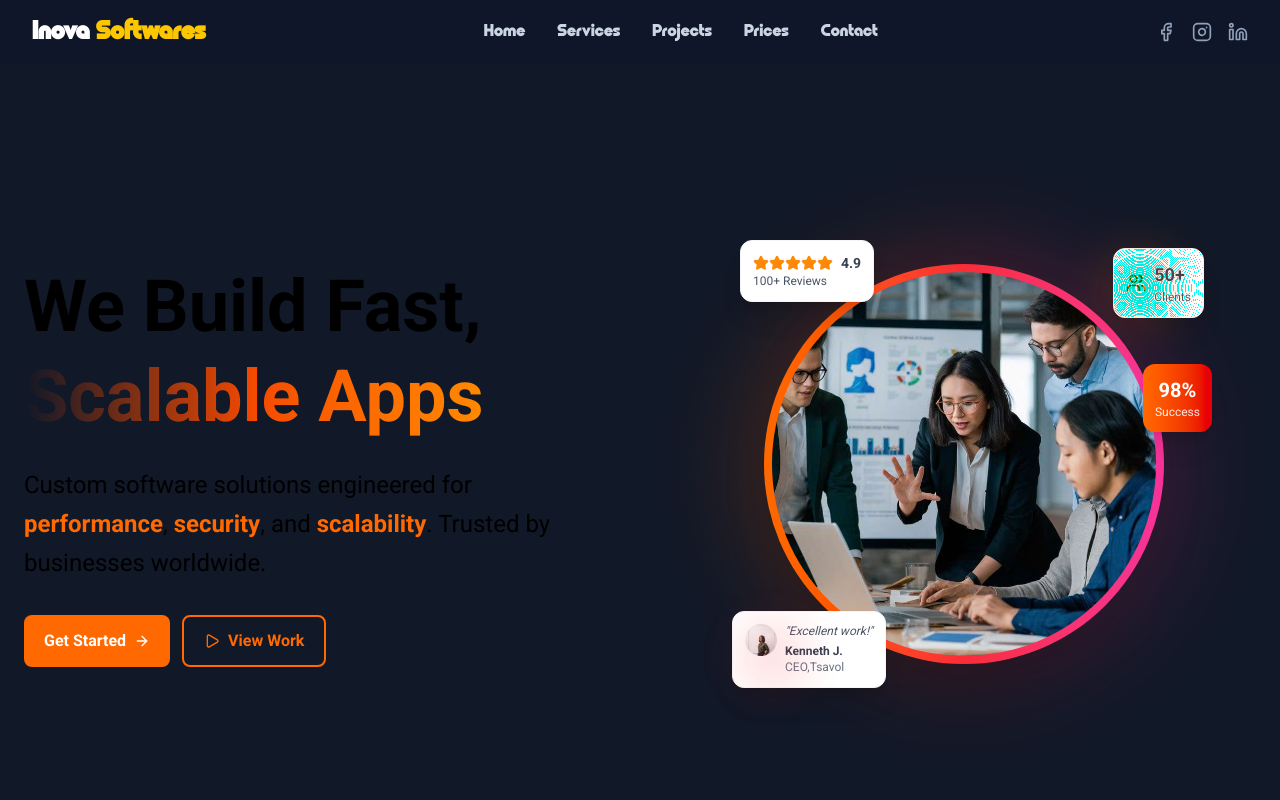
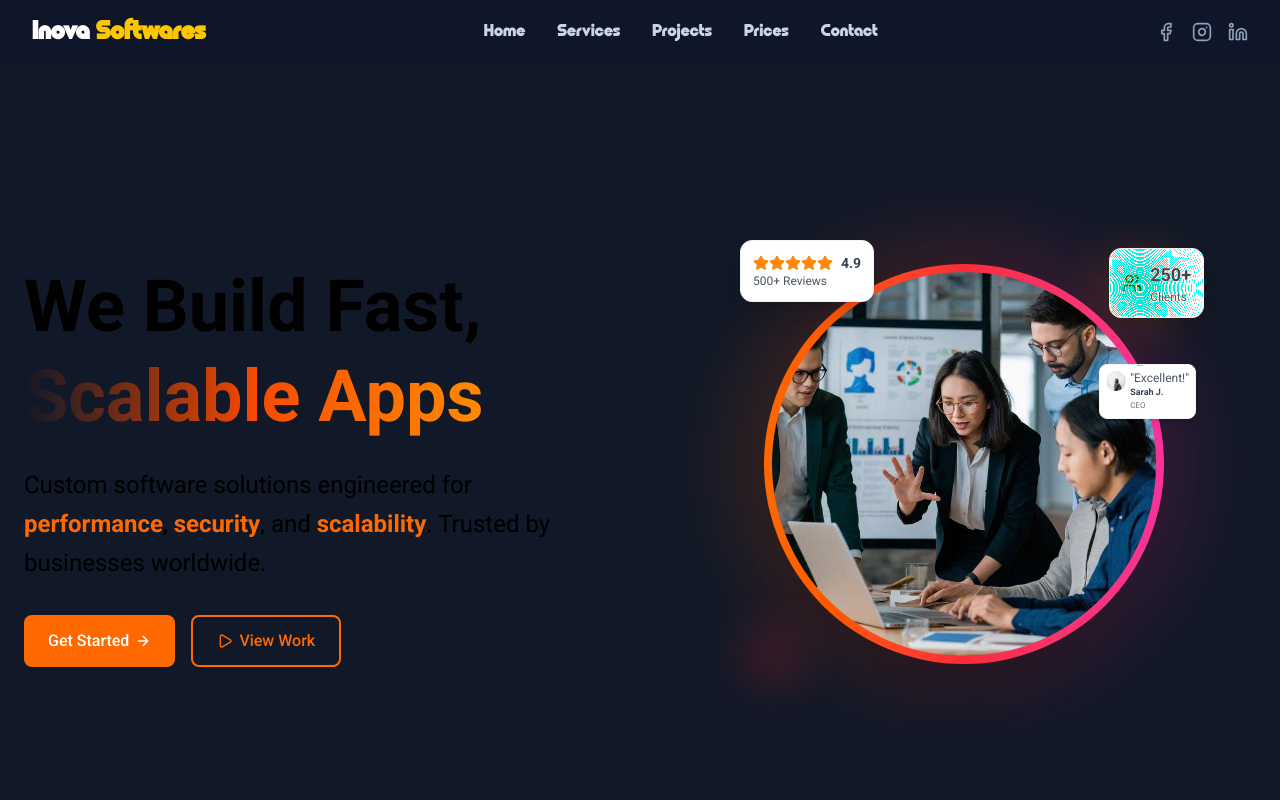
Before and after one commit to Brian-Rotich20/inovasoftwares, a Next.js app: page / in a window 1280 px wide. Shown: the top 800 px of the page. Built offline with nearby package versions, Linux system fonts and the light colour scheme.

Commit message:
modified hero

```diff
--- a/app/components/Footer.tsx
+++ b/app/components/Footer.tsx
@@ -102,7 +102,7 @@
               <div className="flex items-center space-x-3">
                 <Phone className="w-4 h-4 text-yellow-400 flex-shrink-0" />
                 <a href="tel:+254700000000" className="text-slate-300 hover:text-blue-400 text-sm transition-colors">
-                  +254 700 000 000
+                  +254 720 060 728
                 </a>
               </div>
               <div className="flex items-center space-x-3">
--- a/app/components/HeroSection.tsx
+++ b/app/components/HeroSection.tsx
@@ -17,7 +17,7 @@
           {/* Left content */}
           <div className="space-y-6 lg:space-y-8 text-center lg:text-left">
             <div className="space-y-4 lg:space-y-6">
-              <h1 className="text-3xl sm:text-4xl md:text-5xl lg:text-6xl xl:text-7xl font-bold text-text-hero leading-tight">
+              <h1 className="text-4xl sm:text-5xl md:text-5xl lg:text-6xl xl:text-7xl font-bold text-text-hero leading-tight">
                 We Build Fast,{" "}
                 <span className="bg-gradient-to-r from-primary via-orange-600 to-orange-400 bg-clip-text text-transparent">
                   Scalable Apps
@@ -33,14 +33,15 @@
               </p>
             </div>
 
-            {/* CTA Buttons - 2 column grid on mobile */}
-          <div className="grid grid-cols-1 sm:grid-cols-2 lg:flex gap-2 lg:gap-3 max-w-md mx-auto lg:max-w-none lg:mx-0">
-            <button className="group bg-orange-500 hover:bg-orange-600 text-white text-sm lg:text-base px-4 lg:px-5 py-2.5 lg:py-3 rounded-lg font-semibold transition-all duration-300 transform hover:scale-105 hover:shadow-lg flex items-center justify-center space-x-2">
+          {/* CTA Buttons - Compact & 2-column on mobile */}
+          <div className="grid grid-cols-2 sm:grid-cols-2 lg:flex gap-2 sm:gap-3 lg:gap-4 max-w-sm mx-auto lg:max-w-none lg:mx-0">
+            <button className="group bg-orange-500 hover:bg-orange-600 text-white text-sm sm:text-base lg:text-base px-4 sm:px-5 lg:px-6 py-2.5 sm:py-3 lg:py-3 rounded-lg font-medium transition-all duration-300 transform hover:scale-105 hover:shadow-lg flex items-center justify-center space-x-1.5">
               <span>Get Started</span>
-              <ArrowRight className="w-4 h-4 group-hover:translate-x-1 transition-transform" />
+              <ArrowRight className="w-3.5 lg:w-4 h-3.5 lg:h-4 group-hover:translate-x-1 transition-transform" />
             </button>
-            <button className="group border-2 border-orange-500 text-orange-500 hover:bg-orange-500 hover:text-white text-sm lg:text-base px-4 lg:px-5 py-2.5 lg:py-3 rounded-lg font-semibold transition-all duration-300 flex items-center justify-center space-x-2">
-              <Play className="w-4 h-4" />
+
+            <button className="group border-2 border-orange-500 text-orange-500 hover:bg-orange-500 hover:text-white text-sm sm:text-base lg:text-base px-4 sm:px-5 lg:px-6 py-2.5 sm:py-3 lg:py-3 rounded-lg font-medium transition-all duration-300 flex items-center justify-center space-x-1.5">
+              <Play className="w-3.5 lg:w-4 h-3.5 lg:h-4" />
               <span>View Work</span>
             </button>
           </div>
@@ -75,7 +76,7 @@
                   </div>
                   <span className="text-xs sm:text-sm font-semibold text-gray-700 dark:text-gray-300">4.9</span>
                 </div>
-                <p className="text-xs text-gray-600 dark:text-gray-400">100+ Reviews</p>
+                <p className="text-xs text-gray-600 dark:text-gray-400">500+ Reviews</p>
               </div>
 
               {/* Top-right: Happy Clients */}
@@ -83,41 +84,37 @@
                 <div className="flex items-center space-x-1 sm:space-x-2">
                   <Users className="w-4 sm:w-5 h-4 sm:h-5 text-orange-500" />
                   <div>
-                    <div className="text-sm sm:text-lg font-bold text-gray-700 dark:text-gray-300">50+</div>
+                    <div className="text-sm sm:text-lg font-bold text-gray-700 dark:text-gray-300">250+</div>
                     <div className="text-xs text-gray-600 dark:text-gray-400">Clients</div>
                   </div>
                 </div>
               </div>
 
-              {/* Bottom-left: Client Testimonial - Much smaller */}
-              <div className="absolute -bottom-4 sm:-bottom-6 -left-6 sm:-left-8 bg-white dark:bg-gray-800 rounded-lg sm:rounded-xl shadow-lg sm:shadow-xl p-2 sm:p-3 border border-gray-100 dark:border-gray-700 max-w-32 sm:max-w-40">
-                <div className="flex items-start space-x-2">
-                  <div className="w-6 sm:w-8 h-6 sm:h-8 rounded-full overflow-hidden flex-shrink-0">
+                {/* Top-right: Small Client Testimonial */}
+                <div className="absolute top-1/4 -right-6 sm:-right-8 bg-white dark:bg-gray-800 rounded-lg shadow-md p-1.5 border border-gray-100 dark:border-gray-700 max-w-24 sm:max-w-28">
+                  <div className="flex items-start space-x-1">
+                    <div className="w-5 h-5 rounded-full overflow-hidden flex-shrink-0">
                       <Image
                         src="/client-avatar.jpeg"
                         alt="Client testimonial"
-                      width={32}
-                      height={32}
+                        width={20}
+                        height={20}
                         className="w-full h-full object-cover"
                       />
                     </div>
                     <div>
-                    <p className="text-xs text-gray-600 dark:text-gray-400 italic mb-1 leading-tight">
-                      "Excellent work!"
+                      <p className="text-xs text-gray-600 dark:text-gray-400  leading-tight">
+                        "Excellent!"
                       </p>
-                    <p className="text-xs font-semibold text-gray-700 dark:text-gray-300">Kenneth J.</p>
-                    <p className="text-xs text-gray-500 dark:text-gray-500">CEO,Tsavol</p>
+                      <p className="text-[9px] font-semibold text-gray-700 dark:text-gray-300">Sarah J.</p>
+                      <p className="text-[8px] text-gray-500 dark:text-gray-500">CEO</p>
                     </div>
                   </div>
                 </div>
 
-              {/* Center floating element - Success Rate */}
-              <div className="absolute top-1/4 -right-8 sm:-right-12 bg-gradient-to-r from-orange-500 to-red-600 text-white rounded-lg sm:rounded-xl shadow-lg sm:shadow-xl p-2 sm:p-3">
-                <div className="text-center">
-                  <div className="text-lg sm:text-xl font-bold">98%</div>
-                  <div className="text-xs opacity-90">Success</div>
-                </div>
-              </div>
+
+
+
 
               {/* Floating decorative elements - smaller on mobile */}
               <div className="absolute -top-2 sm:-top-4 -right-2 sm:-right-4 w-12 sm:w-16 lg:w-20 h-12 sm:h-16 lg:h-20 bg-orange-500/20 rounded-full blur-xl animate-pulse"></div>
--- a/app/page.tsx
+++ b/app/page.tsx
@@ -5,7 +5,6 @@
 import ServicesSection from './components/ServicesSection';
 import ChooseUs from './components/ChooseUs';
 import IndustriesWeServe from './components/IndustriesWeServe';
-import TrustedBy from './components/TrustedBy';
 
 
 export default function Home() {
@@ -55,7 +54,6 @@
       <HeroSection />
       <ServicesSection />
       <ChooseUs />
-      <TrustedBy/>
       <IndustriesWeServe />
     </>
   );
```
Lines whose indentation alone changed are shown as unchanged.
